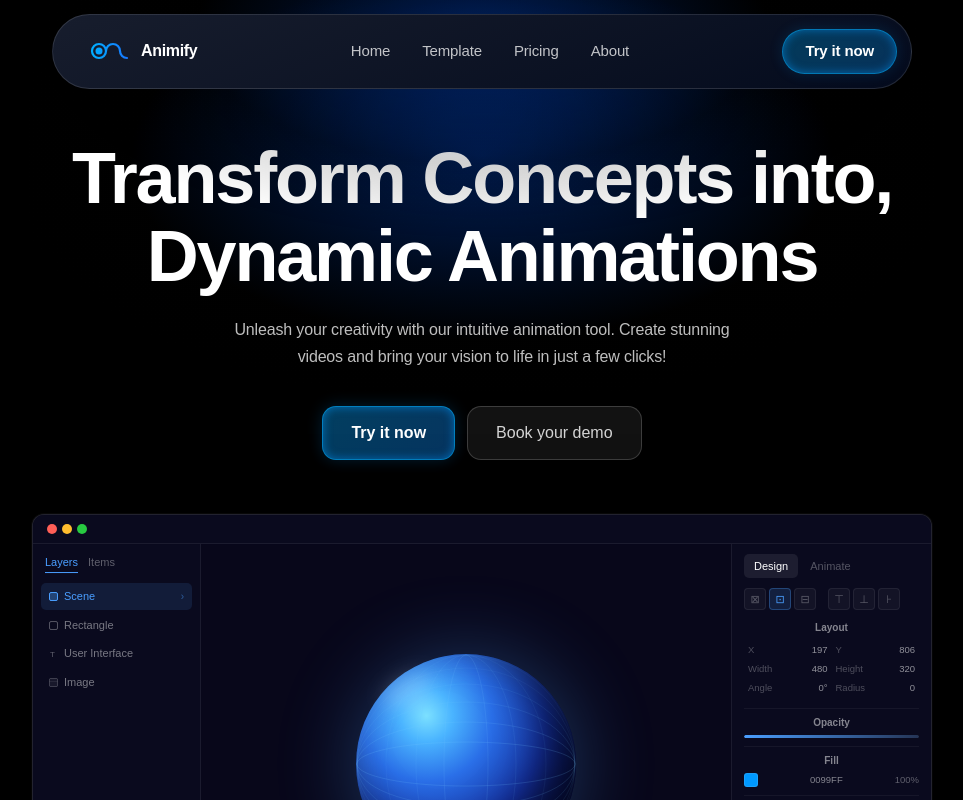
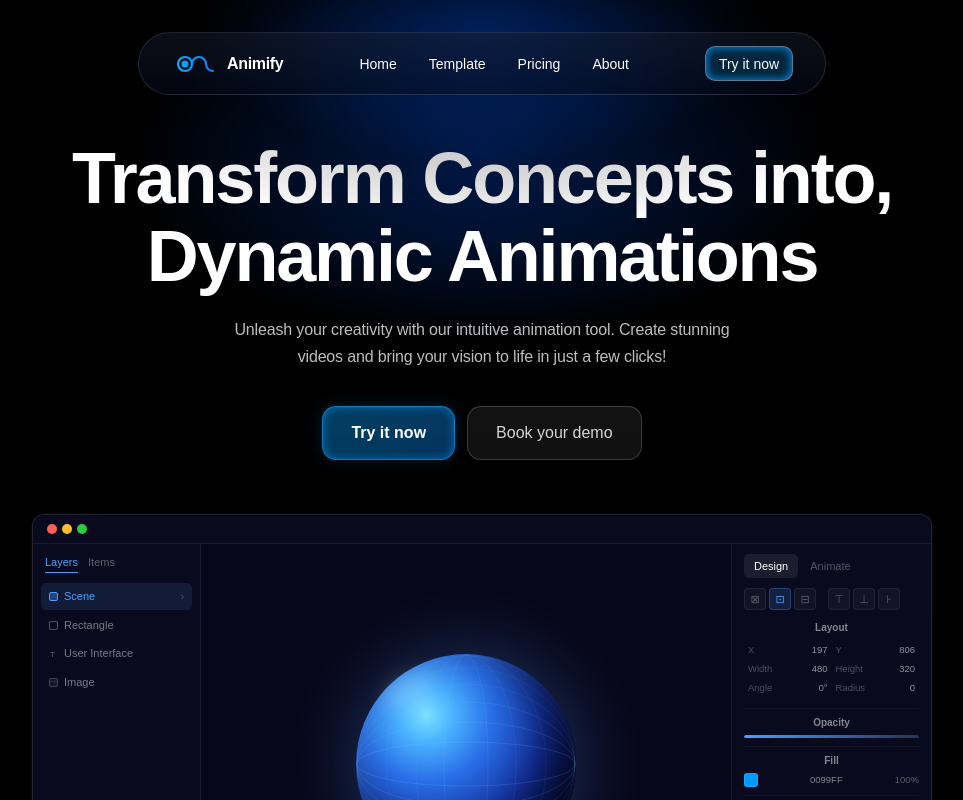
Before and after one commit to AAMNWW/Animify, a React (Vite) app: page / in a window 1280 px wide. Shown: the top 800 px of the page, without its empty margins (158-1121 px from the left). Built offline with nearby package versions, Linux system fonts and the light colour scheme; a web font is replaced by a local one.

Commit message:
navbar fix

```diff
--- a/src/components/Navbar.css
+++ b/src/components/Navbar.css
@@ -1,3 +1,4 @@
+/* ─── Navbar wrapper ─────────────────────────────────────── */
 .navbar {
   position: fixed;
   top: 0; left: 0; right: 0;
@@ -5,37 +6,53 @@
   display: flex;
   align-items: center;
   justify-content: center;
-  padding: 14px 24px;
+  padding: 32px 24px 0;          /* top: 32px as per Figma */
 }
 
-/* Figma: radial glow behind navbar — #0059FF 37% opacity, centered */
+/* Radial blue glow behind navbar */
 .navbar::before {
   content: '';
   position: absolute;
   top: -60px; left: 50%; transform: translateX(-50%);
   width: 900px; height: 300px;
-  background: radial-gradient(ellipse at 50% 30%, rgba(0,89,255,0.28) 0%, rgba(1,1,1,0.18) 45%, transparent 70%);
+  background: radial-gradient(
+    ellipse at 50% 30%,
+    rgba(0, 89, 255, 0.28) 0%,
+    rgba(1, 1, 1, 0.18) 45%,
+    transparent 70%
+  );
   pointer-events: none;
   z-index: 0;
 }
 
-/* Figma: 688×63, border 0.8px #FFFFFF 12%, radius 200px, padding top/bottom 14px left/right 32px, gap 40px, bg linear #171D2D → #040B1D */
+/* ─── Inner pill ─────────────────────────────────────────── */
+/* Figma: 688×63, radius 200px, border 0.8px #FFFFFF1F       */
+/* padding 14px 32px, gap 40px                               */
+/* bg: linear-gradient(180deg, rgba(23,29,45,.5), rgba(4,11,29,.5)) */
 .navbar-inner {
   position: relative; z-index: 1;
   display: flex;
   align-items: center;
   justify-content: space-between;
   width: 100%;
-  max-width: 860px;
-  background: linear-gradient(160deg, #171D2D 0%, #040B1D 100%);
+  max-width: 688px;
+  height: 63px;
+  background: linear-gradient(
+    180deg,
+    rgba(23, 29, 45, 0.5) 0%,
+    rgba(4, 11, 29, 0.5) 100%
+  );
   backdrop-filter: blur(20px);
   -webkit-backdrop-filter: blur(20px);
   border-radius: 200px;
-  border: 0.8px solid rgba(255, 255, 255, 0.12);
-  padding: 14px 14px 14px 32px;
+  /* Figma: 0.8px solid #FFFFFF1F */
+  border: 0.8px solid rgba(255, 255, 255, 0.122);
+  padding: 14px 32px;
   gap: 40px;
+  box-sizing: border-box;
 }
 
+/* ─── Logo ───────────────────────────────────────────────── */
 .nav-logo {
   display: flex;
   align-items: center;
@@ -52,51 +69,81 @@
   letter-spacing: -0.02em;
 }
 
+/* ─── Nav links ──────────────────────────────────────────── */
+/* Figma: Satoshi Medium 14px, #FFFFFF, line-height 100%     */
 .nav-links {
   display: flex;
   align-items: center;
   gap: 32px;
   list-style: none;
+  margin: 0;
+  padding: 0;
   flex: 1;
   justify-content: center;
 }
 
-/* Figma: nav links white, same as figma */
 .nav-links a {
   font-family: 'Satoshi', sans-serif;
-  font-size: 15px;
+  font-size: 14px;
   font-weight: 500;
-  color: rgba(255,255,255,0.75);
+  line-height: 1;
+  letter-spacing: 0%;
+  color: #ffffff;
   text-decoration: none;
-  letter-spacing: -0.01em;
-  transition: color 0.2s;
-}
-.nav-links a:hover { color: #fff; }
-
-/* Figma: Try it now — #03263D bg, linear gradient #00AEFF→#1778FF, 0.6px border, inner shadow blur:8 #0099FF */
-.nav-cta {
-  padding: 10px 22px;
-  background: linear-gradient(135deg, rgba(0,174,255,0.15) 0%, rgba(23,120,255,0.15) 100%), #03263D;
-  color: #fff;
-  font-family: 'Satoshi', sans-serif;
-  font-size: 15px;
-  font-weight: 600;
-  border-radius: 100px;
-  text-decoration: none;
-  letter-spacing: -0.01em;
-  border: 0.8px solid rgba(0,174,255,0.55);
-  box-shadow: inset 0 0 10px 0 rgba(0,153,255,0.5),
-              0 0 14px 0 rgba(0,153,255,0.15);
-  transition: box-shadow 0.2s;
-  white-space: nowrap;
-  flex-shrink: 0;
-}
-.nav-cta:hover {
-  box-shadow: inset 0 0 16px 0 rgba(0,153,255,0.75),
-              0 0 24px 0 rgba(0,153,255,0.3);
+  transition: opacity 0.2s;
 }
 
+.nav-links a:hover {
+  opacity: 0.7;
+}
+
+/* ─── CTA button ─────────────────────────────────────────── */
+/* Figma: 88×35, radius 10px, border 0.6px #E0F2FF66         */
+/* padding 8px 12px, bg #03263D                              */
+/* box-shadow: 0 0 8px 0 #0099FF inset                       */
+.nav-cta {
+  display: flex;
+  align-items: center;
+  justify-content: center;
+  width: 88px;
+  height: 35px;
+  padding: 8px 12px;
+  box-sizing: border-box;
+  flex-shrink: 0;
+
+  background: #03263D;
+  color: #ffffff;
+  font-family: 'Satoshi', sans-serif;
+  font-size: 14px;
+  font-weight: 500;
+  line-height: 1;
+  letter-spacing: 0%;
+  text-decoration: none;
+  white-space: nowrap;
+
+  border-radius: 10px;
+  /* Figma: 0.6px solid #E0F2FF66 */
+  border: 0.6px solid rgba(224, 242, 255, 0.4);
+  /* Figma: inset glow #0099FF */
+  box-shadow: 0px 0px 8px 0px #0099FF inset;
+
+  transition: box-shadow 0.2s, background 0.2s;
+}
+
+.nav-cta:hover {
+  box-shadow: 0px 0px 14px 0px #0099FF inset,
+              0px 0px 18px 0px rgba(0, 153, 255, 0.25);
+  background: #04304d;
+}
+
+/* ─── Mobile ─────────────────────────────────────────────── */
 @media (max-width: 768px) {
-  .nav-links { display: none; }
-  .navbar-inner { max-width: 100%; padding: 12px 12px 12px 20px; }
+  .nav-links {
+    display: none;
+  }
+  .navbar-inner {
+    max-width: 100%;
+    padding: 12px 16px 12px 20px;
+    height: auto;
+  }
 }
```
Also changed, not shown: src/components/Navbar.jsx (line endings or trailing spaces).
